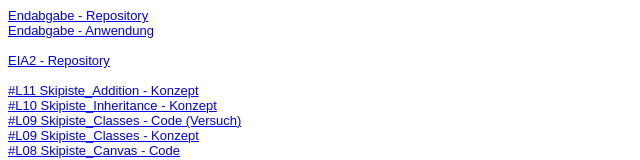
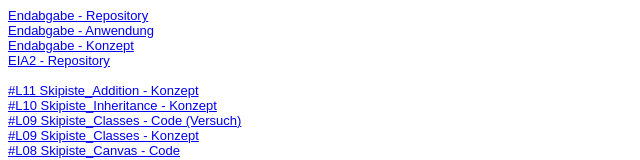
Before and after one commit to ayaan99/EIA2-WiSe20, a website: page Steckbrief/steckbrief.htm in a window 1280 px wide. Shown: the top 160 px of the page, without its empty margins (0-640 px from the left). Drawn offline with Linux system fonts and the light colour scheme.

Commit message:
Nachtrag Konzept

```diff
--- a/Steckbrief/steckbrief.htm
+++ b/Steckbrief/steckbrief.htm
@@ -16,6 +16,7 @@ body {
 	<br>
 	<a href="https://ayaan99.github.io/EIA2-Endabgabe_WiSe20-21/rocketMaker.html" target="_blank">Endabgabe - Anwendung</a>
 	<br>
+	<a href="/EIA2-Endabgabe_WiSe20-21/01_Konzept/EIA2_Endabgabe_Konzept_AyaanWirth.pdf" target="_blank">Endabgabe - Konzept</a>
 	<br>
 	<a href="https://github.com/ayaan99/EIA2-WiSe20" target="_blank">EIA2 - Repository</a>
 	<br>
```
